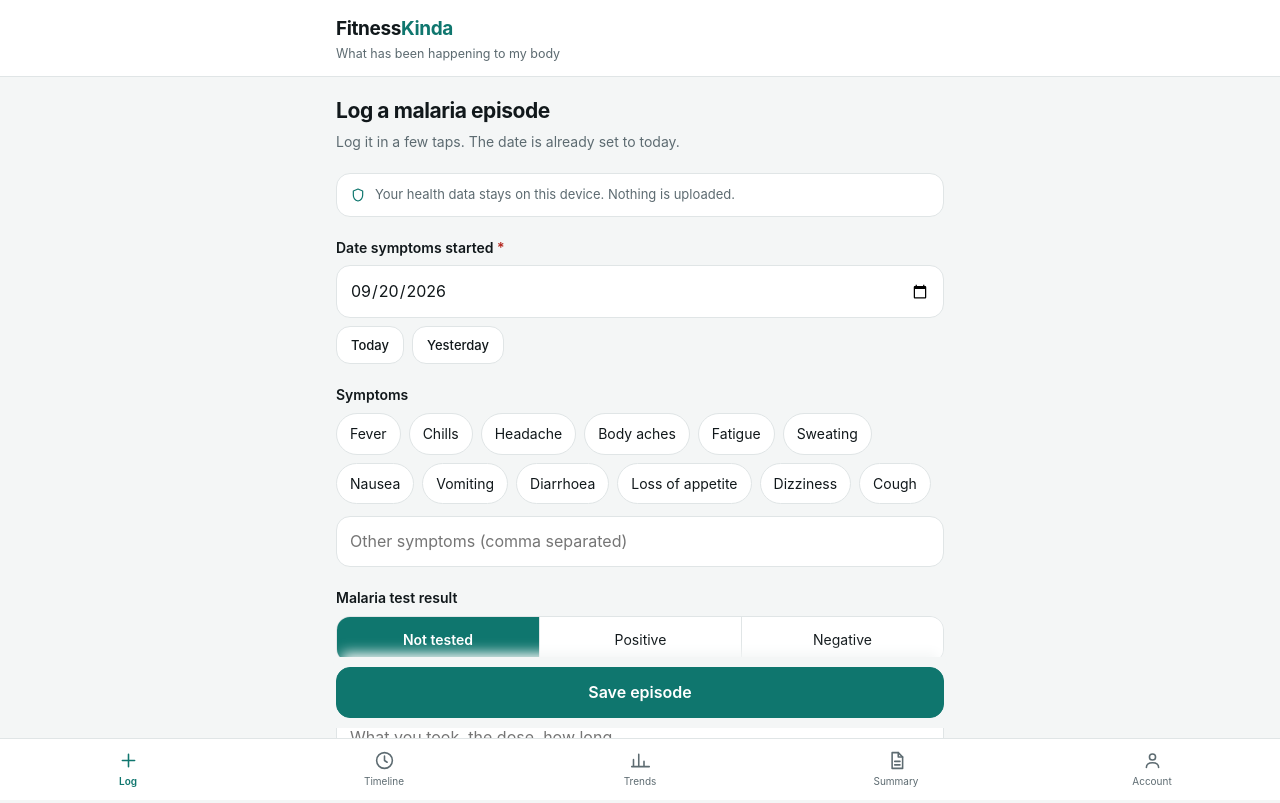
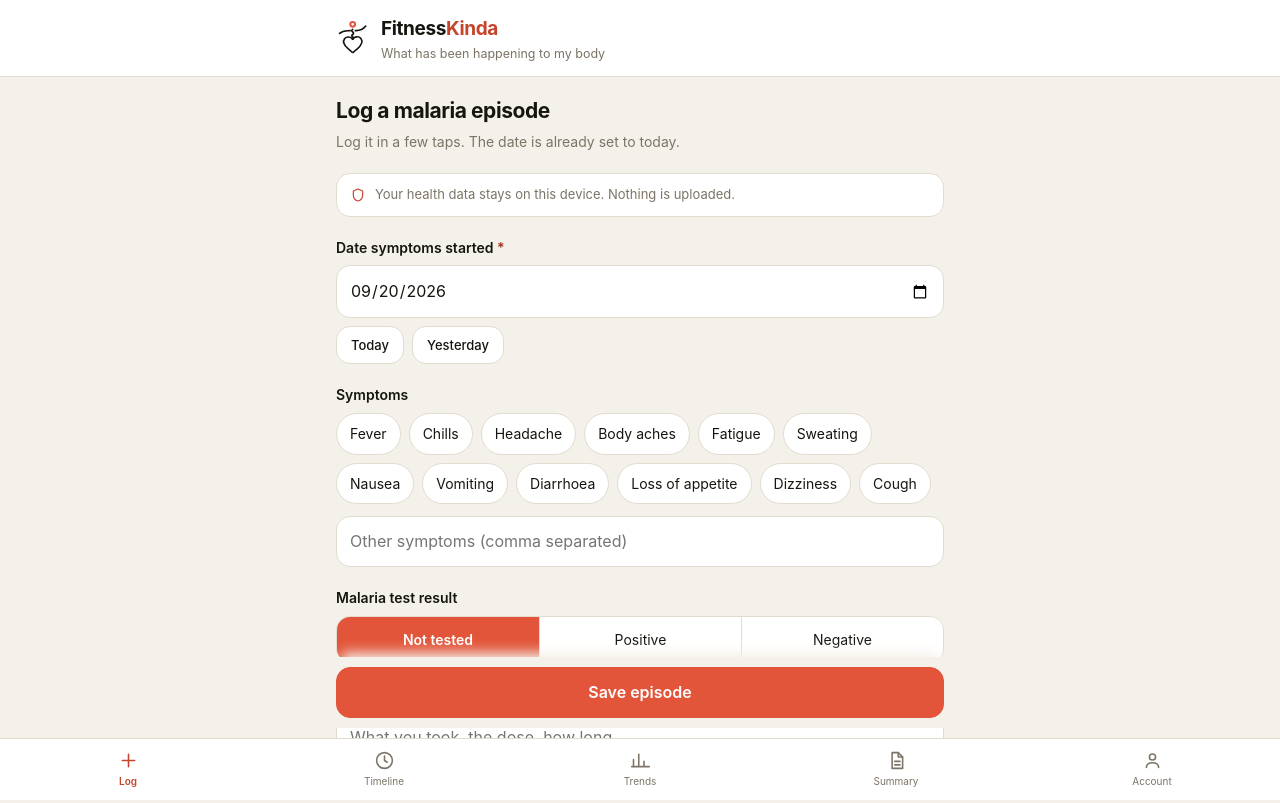
Before and after one commit to elijahsnoz/FitnessKinda, a website with bundled scripts: page index.html in a window 1280 px wide. Shown: the top 803 px of the page. Built offline with nearby package versions, Linux system fonts and the light colour scheme; files whose address does not match are found by name.

Commit message:
Apply the identity to the product
- icon.svg: the compact mark, as favicon
- icon-tile.svg: the full mark on an ink tile, for home screens
- styles.css: colour tokens move to ink / bone / stone / persimmon, light and dark
- index.html, admin.html: the mark sits beside the wordmark in the header
- manifest.json, theme colour, sw.js CACHE bumped to v3
- server static allowlist gains the tile

The browser suite caught that omission: without the tile in the allowlist the
service worker's precache rejected and nothing cached at all, which would have
taken offline mode down.

182 checks pass. No functional change.

Co-Authored-By: Claude Opus 5 (1M context) <noreply@anthropic.com>

```diff
--- a/index.html
+++ b/index.html
@@ -3,11 +3,11 @@
 <head>
 <meta charset="utf-8">
 <meta name="viewport" content="width=device-width, initial-scale=1, viewport-fit=cover">
-<meta name="theme-color" content="#0f766e">
+<meta name="theme-color" content="#16150F">
 <meta name="description" content="FitnessKinda — your personal health memory. Log what happens to your body, see it on a timeline, and share a clear summary with your doctor.">
 <title>FitnessKinda</title>
 <link rel="manifest" href="manifest.json">
-<link rel="apple-touch-icon" href="icon.svg">
+<link rel="apple-touch-icon" href="icon-tile.svg">
 <link rel="icon" href="icon.svg" type="image/svg+xml">
 <link rel="stylesheet" href="styles.css">
 </head>
@@ -15,8 +15,18 @@
 
 <header class="topbar">
   <div class="topbar-inner">
+    <svg class="topbar-mark" viewBox="0 0 100 104" fill="none" aria-hidden="true">
+        <circle class="balloon" cx="49" cy="10" r="7" stroke-width="6"></circle>
+        <path class="body" d="M10 37C22 26 32 30 41.5 28.5" stroke-width="5" stroke-linecap="round"></path>
+        <path class="body" d="M88 15C79 26 68 29 57 28.5" stroke-width="5" stroke-linecap="round"></path>
+        <path class="body" d="M49 25c-9 6 9 9 0 15-9 6 9 9 0 14" stroke-width="5" stroke-linecap="round"></path>
+        <path class="body" d="M49 54C43.5 46.5 31 45 25 52.5 19 60 23.5 72 36 83 41.5 87.5 45.5 90 47.5 93" stroke-width="5" stroke-linecap="round"></path>
+        <path class="body" d="M49 54C54.5 46 67 44 73.5 52 80 60 75 72.5 62 83.5 56.5 88 52.5 90.5 51 93.5" stroke-width="5" stroke-linecap="round"></path>
+      </svg>
+    <div>
     <h1 class="brand">Fitness<span>Kinda</span></h1>
     <p class="tagline">What has been happening to my body</p>
+    </div>
   </div>
 </header>
 
--- a/server/index.js
+++ b/server/index.js
@@ -19,7 +19,7 @@ import { HttpError } from './util.js';
 const ROOT = fileURLToPath(new URL('..', import.meta.url));
 
 /* ── Static files: an explicit allow-list, never a directory walk ── */
-const STATIC = new Set(['/index.html', '/admin.html', '/styles.css', '/sw.js', '/manifest.json', '/icon.svg']);
+const STATIC = new Set(['/index.html', '/admin.html', '/styles.css', '/sw.js', '/manifest.json', '/icon.svg', '/icon-tile.svg']);
 const ALIASES = { '/': '/index.html', '/admin': '/admin.html' };
 
 const TYPES = {
--- a/styles.css
+++ b/styles.css
@@ -1,37 +1,37 @@
 /* FitnessKinda — mobile-first, no framework, no build step. */
 
 :root {
-  --bg: #f4f6f6;
+  --bg: #F4F1EA;
   --surface: #ffffff;
-  --surface-2: #eef1f1;
-  --border: #e0e5e6;
-  --text: #11181b;
-  --muted: #5d6b71;
-  --accent: #0f766e;
-  --accent-ink: #0f766e;
-  --accent-soft: #e0f2ef;
-  --pos: #b3261e;
-  --neg: #2f6b33;
-  --unk: #6b7280;
+  --surface-2: #EDE9E0;
+  --border: #E2DCCF;
+  --text: #16150F;
+  --muted: #7C7466;
+  --accent: #E2553A;
+  --accent-ink: #C4452C;
+  --accent-soft: #F8E4DE;
+  --pos: #A33224;
+  --neg: #4A6B3F;
+  --unk: #7C7466;
   --radius: 14px;
   --tabbar-h: 62px;
-  --shadow: 0 1px 2px rgb(17 24 28 / .05);
+  --shadow: 0 1px 2px rgb(22 21 15 / .05);
 }
 
 @media (prefers-color-scheme: dark) {
   :root {
-    --bg: #0e1113;
-    --surface: #171c1f;
-    --surface-2: #1e2427;
-    --border: #2a3236;
-    --text: #e8edee;
-    --muted: #97a3aa;
-    --accent: #14b8a6;
-    --accent-ink: #2dd4bf;
-    --accent-soft: #10302d;
-    --pos: #f28b82;
-    --neg: #86c98a;
-    --unk: #9aa5ad;
+    --bg: #121110;
+    --surface: #1B1A17;
+    --surface-2: #232220;
+    --border: #2E2C28;
+    --text: #F1EDE4;
+    --muted: #9A9284;
+    --accent: #E2553A;
+    --accent-ink: #F0755C;
+    --accent-soft: #3A211B;
+    --pos: #F08E7C;
+    --neg: #93C08A;
+    --unk: #9A9284;
     --shadow: none;
   }
 }
@@ -54,7 +54,13 @@ body {
   border-bottom: 1px solid var(--border);
   padding-top: env(safe-area-inset-top);
 }
-.topbar-inner { max-width: 640px; margin: 0 auto; padding: 14px 16px 12px; }
+.topbar-inner {
+  max-width: 640px; margin: 0 auto; padding: 14px 16px 12px;
+  display: flex; align-items: center; gap: 11px;
+}
+.topbar-mark { flex: 0 0 auto; width: 34px; height: 35px; }
+.topbar-mark .body { stroke: var(--text); }
+.topbar-mark .balloon { stroke: var(--accent); }
 .brand { margin: 0; font-size: 19px; font-weight: 700; letter-spacing: -0.02em; }
 .brand span { color: var(--accent-ink); }
 .tagline { margin: 1px 0 0; font-size: 12.5px; color: var(--muted); }
--- a/sw.js
+++ b/sw.js
@@ -7,7 +7,7 @@
  * Bump CACHE when any shell file changes, or browsers will keep serving the old one.
  */
 
-const CACHE = 'fitnesskinda-shell-v2';
+const CACHE = 'fitnesskinda-shell-v3';
 
 const SHELL = [
   './',
@@ -15,6 +15,7 @@ const SHELL = [
   'styles.css',
   'manifest.json',
   'icon.svg',
+  'icon-tile.svg',
   'admin.html',
   'js/app.js',
   'js/api.js',
```
Also changed, not shown: admin.html (+12 -1 lines), icon-tile.svg (added), icon.svg, manifest.json.
